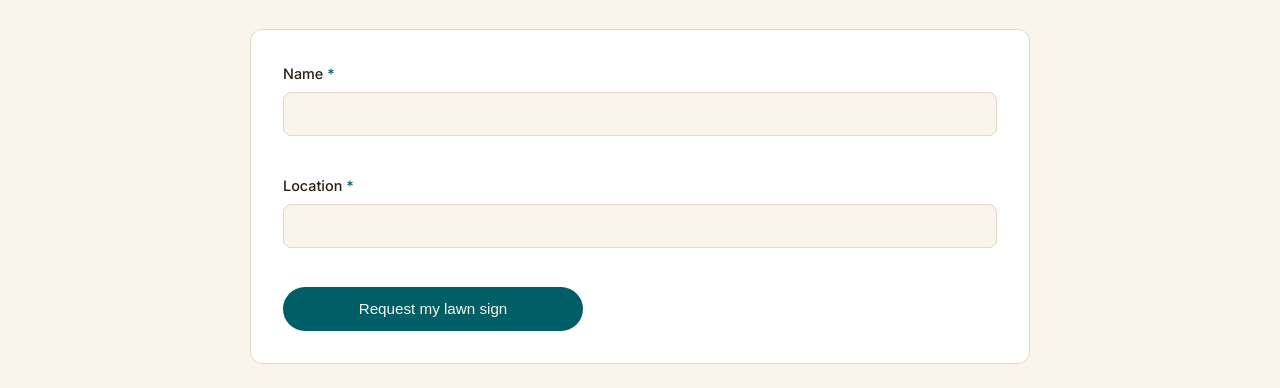
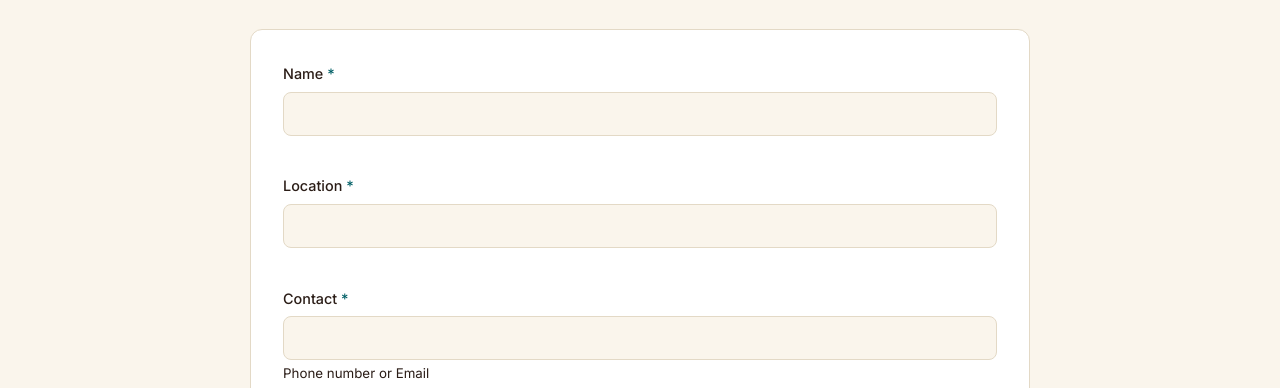
Before and after one commit to sagarvyas7777/councillortest, a website: page lawn-sign.html in a window 1280 px wide. Shown: the part 398-786 px from the top of the page. Drawn offline with Linux system fonts and the light colour scheme.

Commit message:
Add contact input field to lawn sign request form

```diff
--- a/lawn-sign.html
+++ b/lawn-sign.html
@@ -37,6 +37,7 @@
         <input type="hidden" name="_captcha" value="false" />
       <div class="form-row"><label for="lawn-name">Name <span class="req">*</span></label><input id="lawn-name" type="text" name="name" required maxlength="120" autocomplete="name" /><div class="form-error"></div></div>
       <div class="form-row"><label for="lawn-location">Location <span class="req">*</span></label><input id="lawn-location" type="text" name="location" required maxlength="200" autocomplete="street-address" /><div class="form-error"></div></div>
+      <div class="form-row"><label for="lawn-contact">Contact <span class="req">*</span></label><input id="lawn-contact" type="text" name="contact" required maxlength="200" autocomplete="tel" /><small class="form-help">Phone number or Email</small><div class="form-error"></div></div>
       <button type="submit" class="btn btn-primary">Request my lawn sign</button>
     </form>
   </div>
```
